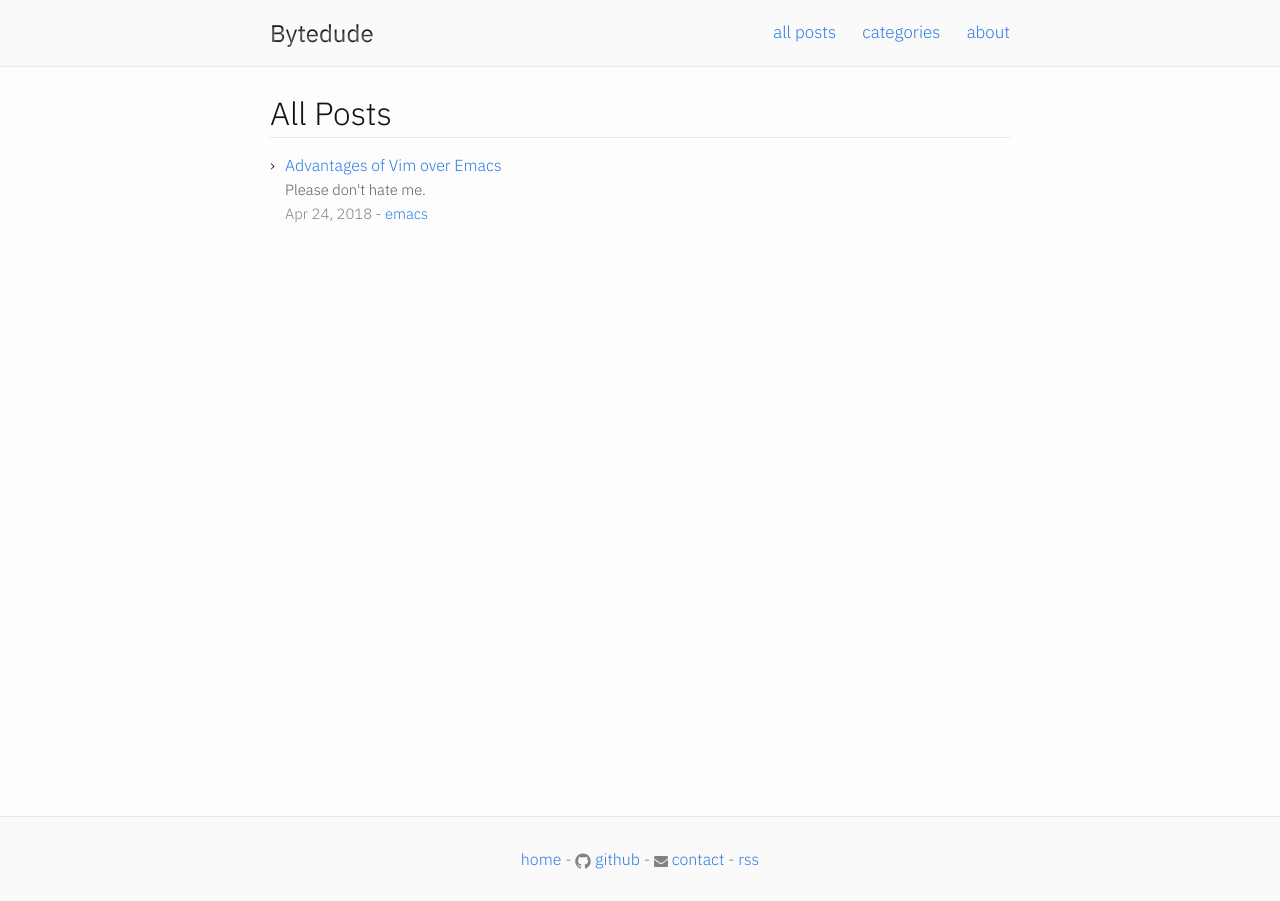
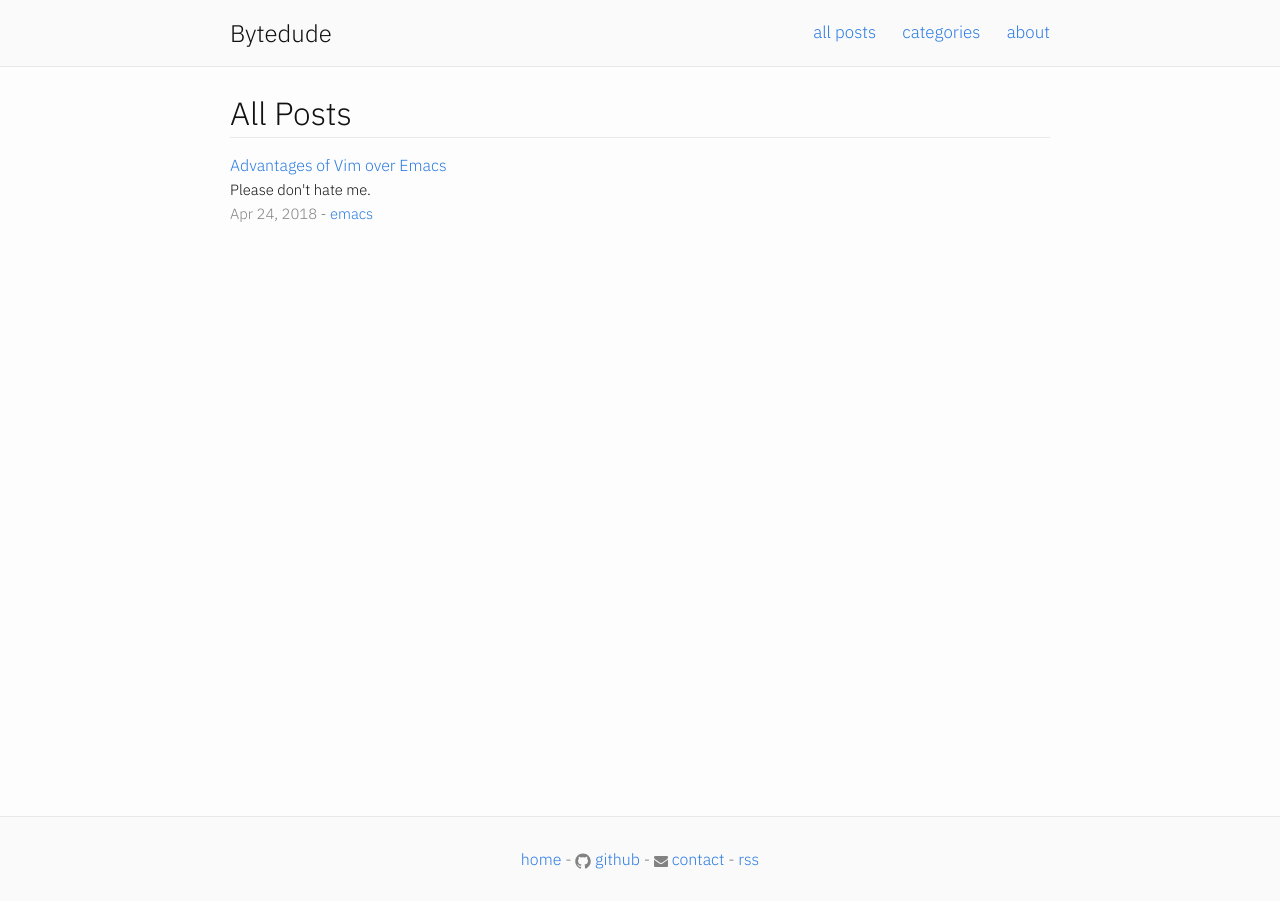
Before and after one commit to mrcnski/signor.dev, a Jekyll site: the page built from index.md, in a window 1280 px wide. Built offline with Jekyll 4.4.1, drawn with Linux system fonts in a browser that asks for light colours.

Commit message:
tweak layout

```diff
--- a/_includes/post-info.html
+++ b/_includes/post-info.html
@@ -1,4 +1,4 @@
-<li>
+<div class="post-info">
   <a class="post-link" href="{{ post.url | relative_url }}">{{ post.title | escape }}</a>
 
   {% if post.description %}
@@ -20,4 +20,6 @@
     <a href="/{{ site.category_dir }}/{{ category }}/" rel="category">{{ category }}</a>{% unless forloop.last %},{% endunless %}
     {% endfor %}
   </span>
-</li>
+
+  <br>
+</div>
--- a/_layouts/home.html
+++ b/_layouts/home.html
@@ -10,13 +10,9 @@ layout: default
 
     {{ content }}
 
-    <ul class="post-list">
-
-      {% for post in site.posts %}
-      {% include post-info.html %}
-      {% endfor %}
-
-    </ul>
+    {% for post in site.posts %}
+    {% include post-info.html %}
+    {% endfor %}
 
   </div>
 
--- a/_sass/minutia.scss
+++ b/_sass/minutia.scss
@@ -30,10 +30,10 @@ $light-purple:     #eeeeff !default;
 $lightest-purple:  #f1f1ff !default;
 
 // Width of the content area
-$content-width:    800px !default;
+$content-width:    880px !default;
 
 $on-palm:          600px !default;
-$on-laptop:        800px !default;
+$on-laptop:        880px !default;
 
 // Use media queries like this:
 // @include media-query($on-palm) {
--- a/_sass/minutia/_layout.scss
+++ b/_sass/minutia/_layout.scss
@@ -22,16 +22,10 @@
 
     .site-title {
         @include relative-font-size(1.5);
-        font-weight: 400;
 
         &,
         &:visited {
-            background-color: $text-color;
-            -webkit-background-clip: text;
-            -moz-background-clip: text;
-            background-clip: text;
-            color: transparent;
-            text-shadow: rgba(255,255,255,0.5) 0px 3px 3px;
+            color: $text-color;
         }
     }
 }
@@ -247,11 +241,14 @@ img + em {
     }
 }
 
+.post-info {
+    margin-bottom: $spacing-unit / 2;
+}
+
 .post-link {
 }
 
 .post-description {
-    color: $dark-gray;
     font-size: $small-font-size;
 }
 
--- a/_sass/minutia/_syntax-highlighting.scss
+++ b/_sass/minutia/_syntax-highlighting.scss
@@ -89,12 +89,12 @@ figure.highlight {
 
                 font-size: 11px;
                 top: -19px;
-                padding-left:  4px;
-                padding-right: 4px;
+                padding-left:  $spacing-unit / 4;
+                padding-right: $spacing-unit / 4;
                 padding-top: 2px;
                 border-top-left-radius: 5px;
                 border-top-right-radius: 5px;
-                min-width: 50px;
+                min-width: 40px;
                 text-align: center;
 
                 color: $nimbus-lightest-green;
```
Also changed, not shown: _layouts/category_index.html (+3 -5 lines).
